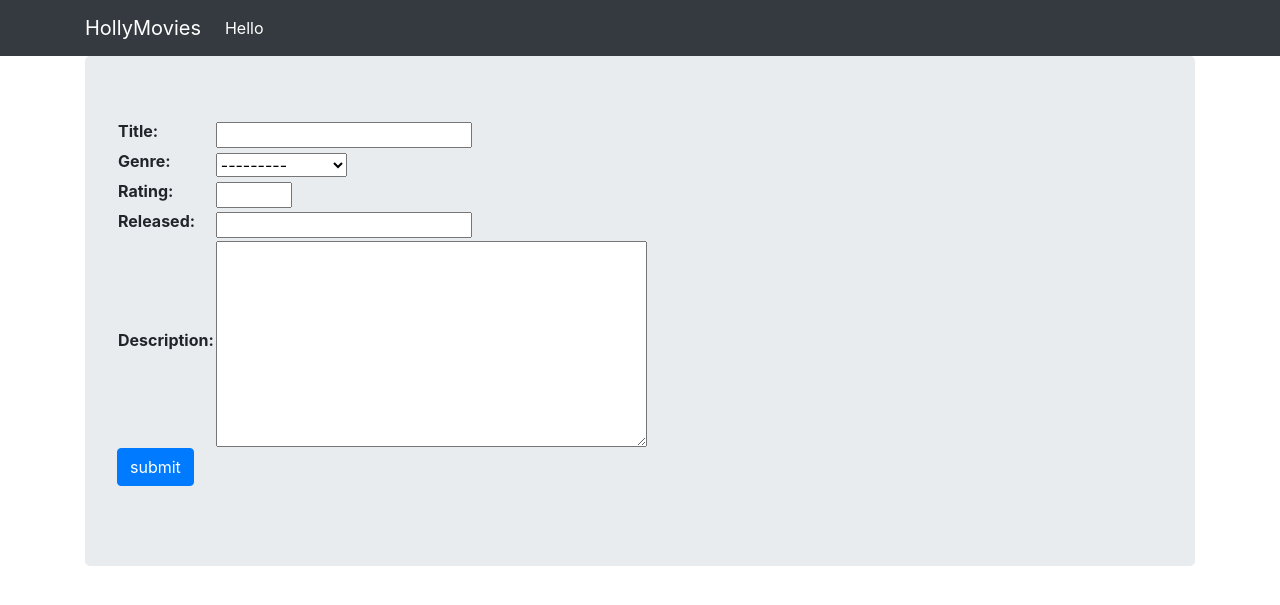
After one commit to Tomasso77/SDA_backend, a Django app: page /movie/create/ in a window 1280 px wide. The commit adds this page. Shown: the top 605 px of the page. Run offline with Django 3.2, Linux system fonts and the light colour scheme; data comes from the database, SQL or seed files in the repository; both versions use the stored data as it was after the commit; some libraries are stand-ins or nearby versions.

Commit message:
Forms - first attempt

```diff
--- a/hollymovies/settings.py
+++ b/hollymovies/settings.py
@@ -11,6 +11,7 @@ https://docs.djangoproject.com/en/3.0/ref/settings/
 """
 
 import os
+from decouple import config
 
 # Build paths inside the project like this: os.path.join(BASE_DIR, ...)
 BASE_DIR = os.path.dirname(os.path.dirname(os.path.abspath(__file__)))
@@ -20,12 +21,13 @@ BASE_DIR = os.path.dirname(os.path.dirname(os.path.abspath(__file__)))
 # See https://docs.djangoproject.com/en/3.0/howto/deployment/checklist/
 
 # SECURITY WARNING: keep the secret key used in production secret!
-SECRET_KEY = 'qxda&#ao#r5uvb$1@ls*c1r9)9!v4*ww$n*n2aj0k$^05v4#un'
+SECRET_KEY = config('SECRET_KEY')
+
 
 # SECURITY WARNING: don't run with debug turned on in production!
 DEBUG = True
 
-ALLOWED_HOSTS = []
+ALLOWED_HOSTS = ['127.0.0.1', 'localhost']
 
 
 # Application definition
--- a/hollymovies/urls.py
+++ b/hollymovies/urls.py
@@ -15,10 +15,11 @@ Including another URLconf
 """
 from django.contrib import admin
 from django.urls import path
-from viewer.views import hello, MoviesView
+from viewer.views import hello, MoviesView, MovieCreateView
 
 urlpatterns = [
     path('admin/', admin.site.urls),
     path('hello/', hello, name='hello'),
-    path('filmy/', MoviesView.as_view(), name="filmy"),
+    path('movie/', MoviesView.as_view(), name="filmy"),
+    path('movie/create/', MovieCreateView.as_view(), name="movie_create")
 ]
--- /dev/null
+++ b/requirements.txt
@@ -0,0 +1,6 @@
+asgiref==3.3.1
+Django==3.0.10
+pkg-resources==0.0.0
+python-decouple==3.4
+pytz==2021.1
+sqlparse==0.4.1
--- /dev/null
+++ b/viewer/forms.py
@@ -0,0 +1,13 @@
+from django.forms import (Form,
+                          CharField, ModelChoiceField, IntegerField, DateField, Textarea
+                          )
+
+from viewer.models import Genre
+
+
+class MovieForm(Form):
+    title = CharField(max_length=170)
+    genre = ModelChoiceField(queryset=Genre.objects)
+    rating = IntegerField(min_value=1, max_value=9)
+    released = DateField()
+    description = CharField(widget=Textarea, required=False)
--- a/viewer/models.py
+++ b/viewer/models.py
@@ -20,6 +20,7 @@ class Movie(Model):
 
     def __str__(self):
         return f"{self.title} ({self.released.year}) - {self.genre.name}"
-
-    def __repr__(self):
-        return f"{self.title} ({self.released.year}) - {self.genre.name}"
+    #
+    # def __repr__(self):
+    #     return f"{self.title} ({self.released.year}) - {self.genre.name}"
+    #
--- a/viewer/templates/base.html
+++ b/viewer/templates/base.html
@@ -5,7 +5,7 @@
   <meta charset="utf-8">
   <meta name="viewport" content="width=device-width, initial-scale=1">
 
-  <title>{% block title %}{% endblock %}</title>
+  <title>{% block title %} {% endblock %}</title>
   <link rel="stylesheet"  href="https://stackpath.bootstrapcdn.com/bootstrap/4.2.1/css/bootstrap.min.css" integrity="sha384-GJzZqFGwb1QTTN6wy59ffF1BuGJpLSa9DkKMp0DgiMDm4iYMj70gZWKYbI706tWS" crossorigin="anonymous">
   <script src="https://code.jquery.com/jquery-3.3.1.slim.min.js" integrity="sha384-q8i/X+965DzO0rT7abK41JStQIAqVgRVzpbzo5smXKp4YfRvH+8abtTE1Pi6jizo" crossorigin="anonymous"></script>
   <script src="https://cdnjs.cloudflare.com/ajax/libs/popper.js/1.14.6/umd/popper.min.js" integrity="sha384-wHAiFfRlMFy6i5SRaxvfOCifBUQy1xHdJ/yoi7FRNXMRBu5WHdZYu1hA6ZOblgut" crossorigin="anonymous"></script>
--- /dev/null
+++ b/viewer/templates/form.html
@@ -0,0 +1,13 @@
+{% extends "base.html" %}
+
+{% block title %}
+    Formularz do utworzenia filmów
+{% endblock %}
+
+{% block content %}
+    <form method="post">
+        {% csrf_token %}
+        <table>{{ form }}</table>
+        <input type="submit" value="submit" class="btn btn-primary">
+    </form>
+{% endblock %}
--- a/viewer/templates/movies.html
+++ b/viewer/templates/movies.html
@@ -1,7 +1,7 @@
 {% extends "base.html" %}
 
 {% block title %}
-  {{ title }}
+  Lista filmów
 {% endblock %}
 
 {% block content %}
--- a/viewer/views.py
+++ b/viewer/views.py
@@ -2,13 +2,19 @@ from django.shortcuts import render
 from django.http import HttpResponse
 from viewer.models import Movie, Genre
 from django.views import View
-from django.views.generic import TemplateView, ListView
+from django.views.generic import TemplateView, ListView, FormView
+from viewer.forms import MovieForm
 
 
 class MoviesView(ListView):
     template_name = 'movies.html'
     model = Movie
     paginate_by = 20
+
+
+class MovieCreateView(FormView):
+    template_name = "form.html"
+    form_class = MovieForm
 
 
 # extra_context = {'object_list': Movie.objects.all()}
```
Also changed, not shown: db.sqlite3, 1 other file.
